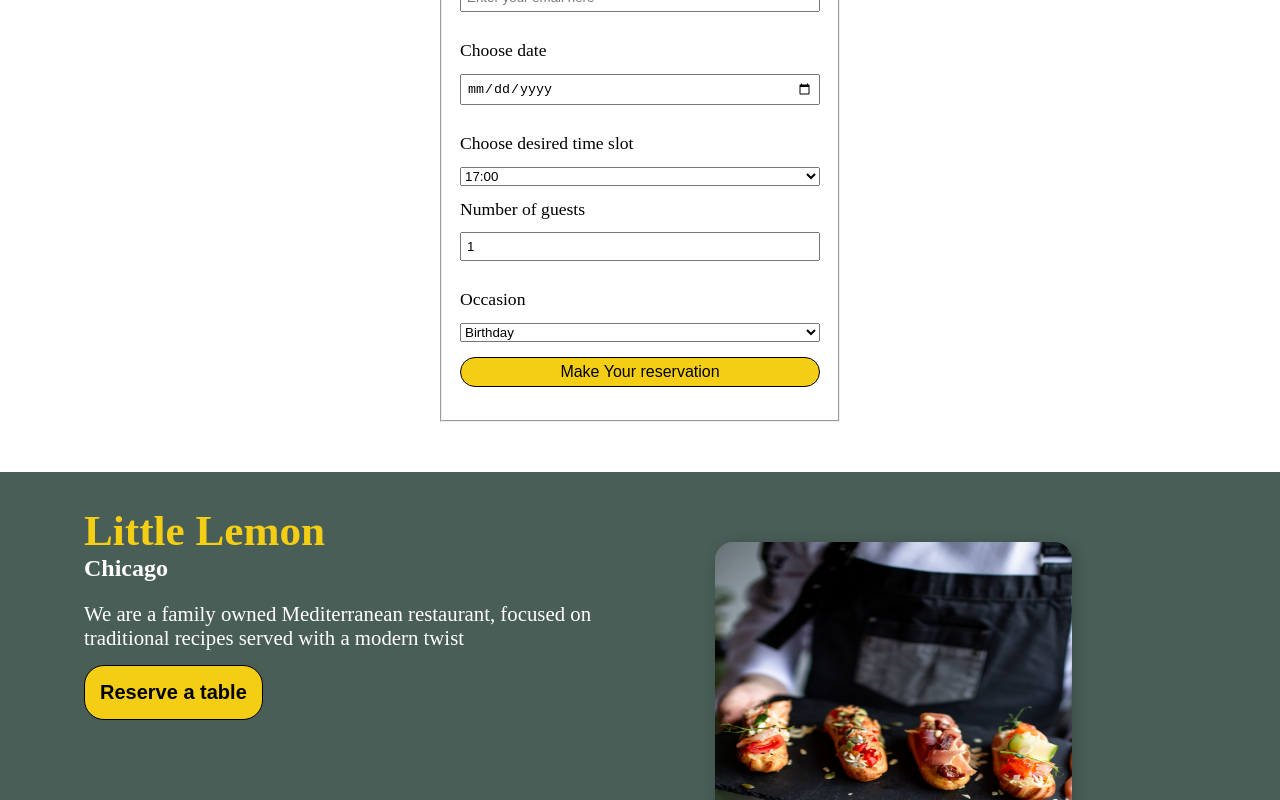
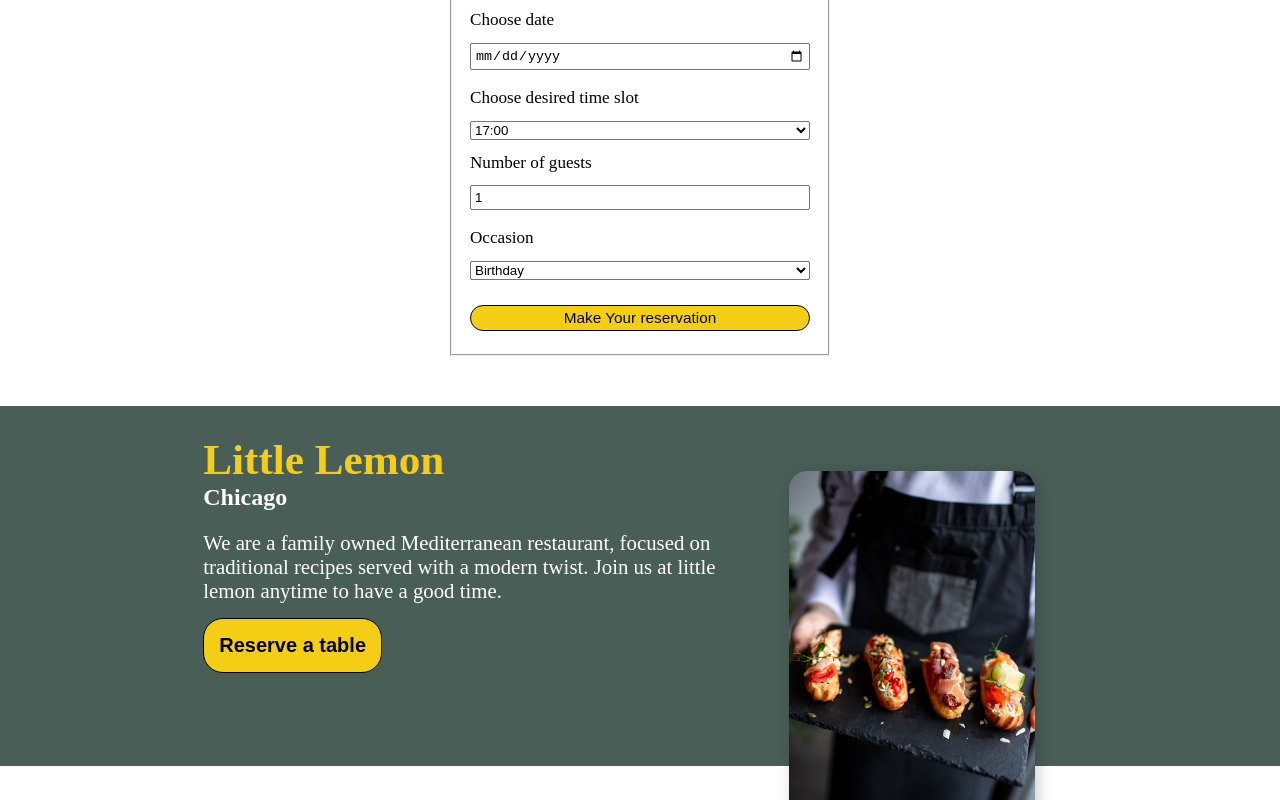
Before and after one commit to Riya-dudeja/little-lemon, a React (Create React App) app: page /booking in a window 1280 px wide. Shown: the part 320-1120 px from the top of the page. Built offline with nearby package versions, Linux system fonts and the light colour scheme.

Commit message:
made pages responsive

```diff
--- a/public/index.html
+++ b/public/index.html
@@ -36,7 +36,7 @@
       work correctly both with client-side routing and a non-root public URL.
       Learn how to configure a non-root public URL by running `npm run build`.
     -->
-    <title>React App</title>
+    <title>Little Lemon Restaurant</title>
   </head>
   <body>
     <noscript>You need to enable JavaScript to run this app.</noscript>
@@ -51,5 +51,6 @@
       To begin the development, run `npm start` or `yarn start`.
       To create a production bundle, use `npm run build` or `yarn build`.
     -->
+    <script src="https://raw.githubusercontent.com/Meta-Front-End-Developer-PC/capstone/master/api.js"></script>
   </body>
 </html>
--- a/src/App.css
+++ b/src/App.css
@@ -3,6 +3,8 @@
   margin: 0;
   padding: 0;
 }
+
+/* navbar */
 
 .nav-container{
   display: flex;
@@ -15,32 +17,37 @@
   font-weight: bold;
   color: black;
 }
+
+/* main section */
 section.main-container{
   background-color: #495E57;
-  display: grid;
-  grid-template-columns: 1fr 1fr;
-  /* display: flex;
-  justify-content: center; */
-  padding: 20px;
+  height: 360px;
   padding-left: 70px;
-  height: 380px;
   margin-bottom: 50px;
+  display: flex;
+  justify-content: center;
+  padding: 15px;
 }
-.main-info{
+
+.main{
   padding: 14px;
+  max-width: 550px;
 }
+
 .title{
   color: #F4CE14;
   font-size: 2.7rem;
   font-family: 'Markazi Text';
+  margin-bottom: 0;
 }
 h3{
-  color:rgb(18, 17, 17);
+  color: white;
+  margin-top: 0;
   font-size: 1.5rem;
   font-family: Karla;
   margin-bottom: 20px;
 }
-.about-info{
+.main-info{
   color:white;
   font-size: 1.3rem;
   font-family: Karla;
@@ -55,15 +62,14 @@ button{
   margin-top: 15px;
 }
 .main-img{
-  /* position: absolute;
-  /* right: 13%;
-  top: 15%; */
   border-radius: 18px;
-  width: 60%;
+  width: 70%;
   height: 380px;
   box-shadow: 3px 3px 15px rgba(0,0,0,.2);
   margin: 50px;
 }
+
+ /* reserve-table form */
 
 h2{
   font-size: 1.9rem;
@@ -78,31 +84,32 @@ fieldset{
   padding: 18px;
   display: flex;
   flex-direction: column;
-  width: 400px;
+  width: 380px;
   justify-content: center;
-  font: 1.1rem Karla;
+  font: 1.07rem Karla;
 }
 label{
   padding-block: 0.8rem;
   display: inline-block;
 }
 input[type="submit"]{
-  padding: 5px;
-  margin-top: 15px;
+  padding: 3px;
+  margin-top: 25px;
   background-color: #F4CE14;
   border: 1px solid black;
   border-radius: 20px;
-  font-size: 12pt;
+  font-size: 11.5pt;
   cursor: pointer;
 }
 legend{
   font-size: 1.4rem;
 }
 input{
-  padding: 5px;
+  padding: 3px;
   display: inline-block;
-  margin-bottom: 15px;
+  margin-bottom: 5px;
 }
+
 /* specials section*/
 
 .specials-container{
@@ -196,65 +203,6 @@ section .specials-heading{
   z-index: 0;
 }
 
-
-@media screen and (max-width: 768px){
-  /* .menu-icon {
-    display: block;
-  }
-
-  .nav-links {
-    display: none;
-  }
-
-  .nav-links.visible {
-    display: flex;
-    background: #333333;
-    z-index: 1000;
-    padding: 20px 0;
-  }
-
-  .navbar{
-    background:#fff;
-    padding: 10px 8%;
-  }
-
-  nav ul li a{
-    color: #fff;
-  }
-
-  .bar{
-    background: #333333;
-  } */
-
-  .main-img{
-    display: none;
-  }
-
-  .specials-container{
-    margin: 20px 0;
-  }
-  .specials-header{
-    justify-content: flex-start;
-  }
-
-  .special-items{
-    width: 100%;
-  }
-
-  /* footer section{
-    padding: 10px 8%;
-    flex-direction: column;
-  }
-  .company-info p{
-    width: 100%;
-  }
-}
-
-.hidden{
-  display: none;
-} */
-}
-
 /* @media only screen and (max-width: 800px) {
     .about-wrap {
       flex-direction: column;
@@ -267,3 +215,39 @@ section .specials-heading{
         margin: -10% 0 0 -5%;
     }
 } */
+
+/* for smaller screens */
+@media(max-width: 600px){
+  .main-container{
+  background-color: #495E57;
+  padding-left: 20px;
+  margin-bottom: 50px;
+  display: flex;
+  justify-content: center;
+  align-items:center;
+  }
+  .main-img{
+    display: none;
+  }
+  .main-info{
+    padding: 10px;
+  }
+  fieldset{
+    padding: 15px;
+    width: 300px;
+    font: 1rem Karla;
+  }
+  legend{
+      font-size: 1.3rem;
+  }
+  .specials-container{
+    margin: 20px 0;
+  }
+  .specials-header{
+    justify-content: flex-start;
+  }
+
+  .special-items{
+    width: 100%;
+  }
+}
--- a/src/components/BookingForm.js
+++ b/src/components/BookingForm.js
@@ -1,6 +1,6 @@
 import { useState, useReducer } from "react";
 
-export default function BookingForm({props}){
+export default function BookingForm(props){
 
   const [name, setName] = useState("");
   const [email, setEmail] = useState("");
@@ -8,7 +8,7 @@ export default function BookingForm({props}){
   const [selectedTime, setSelectedTime] = useState("17:00");
   const [guests, setGuests] = useState(1);
   const [occasion, setOccasion] = useState("Birthday");
-  const reservationSlots = ['17:00','18:00','19:00','20:00','21:00','22:00'];
+  // const reservationSlots = ['17:00','18:00','19:00','20:00','21:00','22:00'];
 
   const handleSubmit = (e) =>{
     e.preventDefault();
@@ -22,7 +22,7 @@ export default function BookingForm({props}){
       <fieldset>
         <legend>Book your desired table</legend>
           <label htmlFor="name">
-            Full Name
+            Name
           </label>
           <input
             type="text"
@@ -32,7 +32,7 @@ export default function BookingForm({props}){
             placeholder="Enter your name here"
           />
           <label htmlFor="email">
-            Email ID
+            Email
           </label>
           <input
             type="email"
@@ -58,7 +58,7 @@ export default function BookingForm({props}){
             value={selectedTime}
             onChange={e => setSelectedTime(e.target.value)}
           >
-            {reservationSlots.map((time, index) => (
+            {props.availableTimes.map((time, index) => (
               <option key={index} value={time}>{time}</option>))}
           </select>
           <label htmlFor="guests">
--- a/src/components/BookingPage.js
+++ b/src/components/BookingPage.js
@@ -1,22 +1,16 @@
 import { useReducer } from 'react';
 import BookingForm from './BookingForm.js';
-import Header from './Header.js';
+import { fetchAPI } from "./bookingAPI.js";
+
 export default function BookingPage(){
-  const reservationSlots = ['17:00','18:00','19:00','20:00','21:00','22:00'];
-  const initializeTimes = (() => reservationSlots);
-  const updateTimes = (availableTimes, action) => {
-    if (action.type === '17:00') return {availableTimes: '17:00'};
-    if (action.type === '18:00') return {availableTimes: '18:00'};
-    if (action.type === '19:00') return {availableTimes: '19:00'};
-    if (action.type === '20:00') return {availableTimes: '20:00'};
-    if (action.type === '21:00') return {availableTimes: '21:00'};
-    if (action.type === '22:00') return {availableTimes: '22:00'};
-    return availableTimes;
+  function updateTimes(date) {
+    return fetchAPI(date);
   }
-  const [availableTimes, dispatch] = useReducer(updateTimes,initializeTimes);
+  const initialTime = (fetchAPI(new Date()));
+  const [availableTimes, dispatch] = useReducer(updateTimes,initialTime);
     return (
       <section className='reserve-table'>
-      <BookingForm/>
+      <BookingForm availableTimes={availableTimes} updateTimes={dispatch}/>
       </section>
     )
 }
--- a/src/components/Main.js
+++ b/src/components/Main.js
@@ -3,16 +3,14 @@ import main from "./icons_assets/main.jpg"
 function Main(){
   return (
     <section className="main-container">
-      <article className="main-info">
+      <article className="main">
         <h1 className="title">Little Lemon</h1>
-        <h3 style={{
-          color: "white"
-        }}>Chicago</h3>
-        <p className="about-info">We are a family owned Mediterranean restaurant, focused on traditional recipes served with a modern twist</p>
-        <button> Reserve a table </button>
+        <h3>Chicago</h3>
+        <p className="main-info">We are a family owned Mediterranean restaurant, focused on traditional recipes served with a modern twist. Join us at little lemon anytime to have a good time.</p>
+        <button>Reserve a table</button>
       </article>
       <aside>
-        <img src= {main} className="main-img" alt="Main Image"/>
+        <img src= {main} className="main-img" alt="Chef holding a serving of our famous sliders"/>
       </aside>
     </section>
   );
--- /dev/null
+++ b/src/components/bookingAPI.js
@@ -0,0 +1,29 @@
+const seededRandom = function (seed) {
+  var m = 2 ** 35 - 31;
+  var a = 185852;
+  var s = seed % m;
+  return function () {
+    return (s = (s * a) % m) / m;
+  };
+};
+
+export function fetchAPI(date) {
+  let result = [];
+  let dt = new Date(date);
+  let seed = dt.getDate();
+
+  let random = seededRandom(seed);
+  for (let i = 17; i <= 23; i++) {
+    if (random() < 0.5) {
+      result.push(i + ":00");
+    }
+    if (random() < 0.5) {
+      result.push(i + ":30");
+    }
+  }
+  return result;
+}
+
+export function submitAPI(formData) {
+  return true;
+}
```
Also changed, not shown: 1 other file (tests, documents, lock files or other folders).
